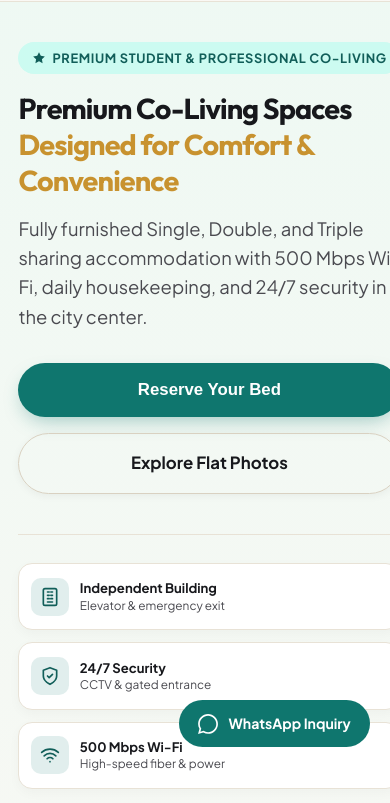
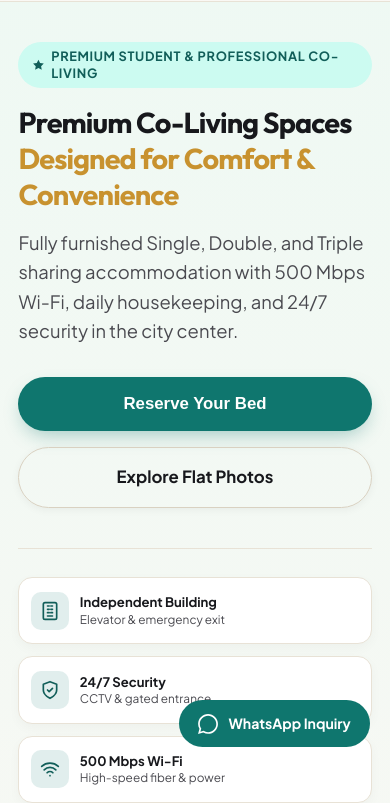
Before and after one commit to Bhavikt5/nestflywebsite, a plain HTML site: page index.html in a window 390 px wide. Shown: the part 77-880 px from the top of the page. Drawn offline with Linux system fonts and the light colour scheme.

Commit message:
Fix proximity cards layout and distance badge wrapping

```diff
--- a/index.html
+++ b/index.html
@@ -146,6 +146,12 @@
         color: var(--primary-dark);
         white-space: nowrap;
         flex-shrink: 0;
+      }
+      .hero-content .badge,
+      .flat-header-box .badge {
+        white-space: normal;
+        max-width: 100%;
+        line-height: 1.35;
       }
       [data-theme="dark"] .badge {
         background: rgba(15, 118, 110, 0.3);
@@ -887,10 +893,22 @@
         display: flex;
         align-items: center;
         justify-content: space-between;
+        gap: 1rem;
         padding: 1rem 1.25rem;
         background: var(--bg-card);
         border: 1px solid var(--border-color);
         border-radius: var(--radius-sm);
+      }
+
+      .proximity-item > div {
+        flex: 1;
+        min-width: 0;
+      }
+
+      .proximity-item > span {
+        white-space: nowrap;
+        flex-shrink: 0;
+        text-align: right;
       }
 
       .map-card-box {
@@ -1218,7 +1236,11 @@
           padding: 2.5rem 0 4rem;
         }
         .hero-stats {
-          grid-template-columns: repeat(3, 1fr);
+          grid-template-columns: 1fr;
+          gap: 0.85rem;
+        }
+        .stat-item b {
+          white-space: normal;
         }
         .amenity-grid,
         .flat-spec-grid {
@@ -1230,9 +1252,17 @@
       }
 
       @media (max-width: 768px) {
+        .badge {
+          white-space: normal;
+          max-width: 100%;
+          line-height: 1.35;
+        }
         .hero-stats {
           grid-template-columns: 1fr;
           gap: 0.75rem;
+        }
+        .stat-item b {
+          white-space: normal;
         }
         .flat-header-box {
           flex-direction: column;
```
